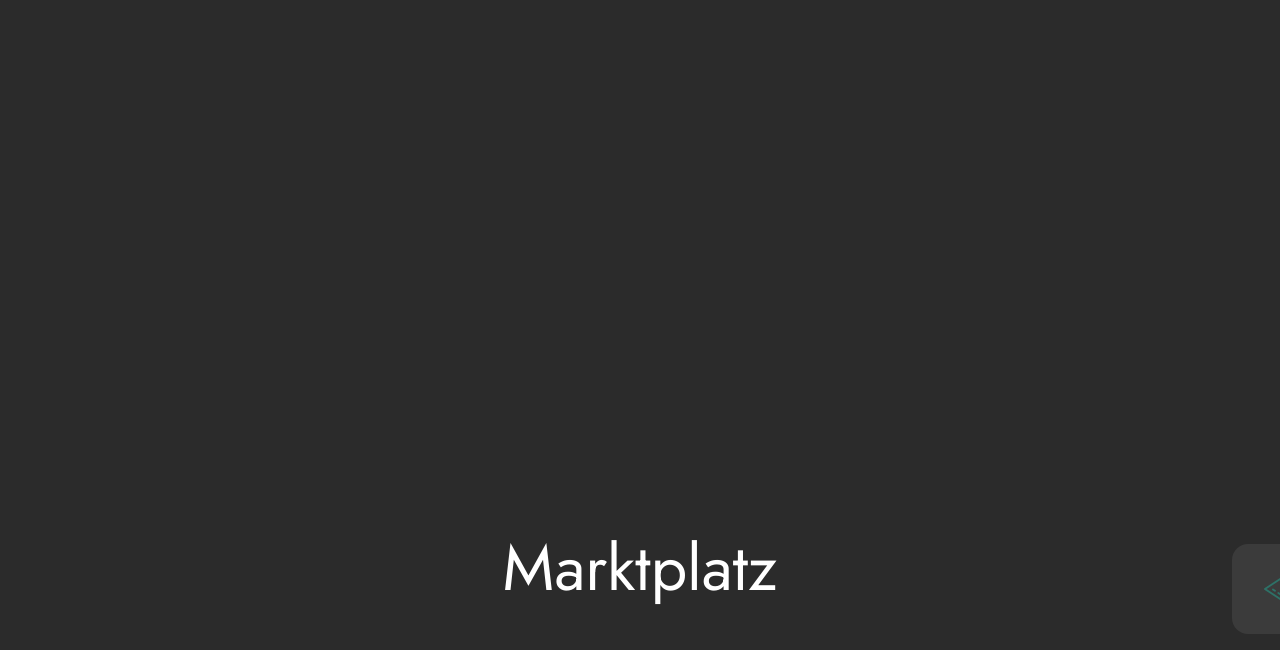
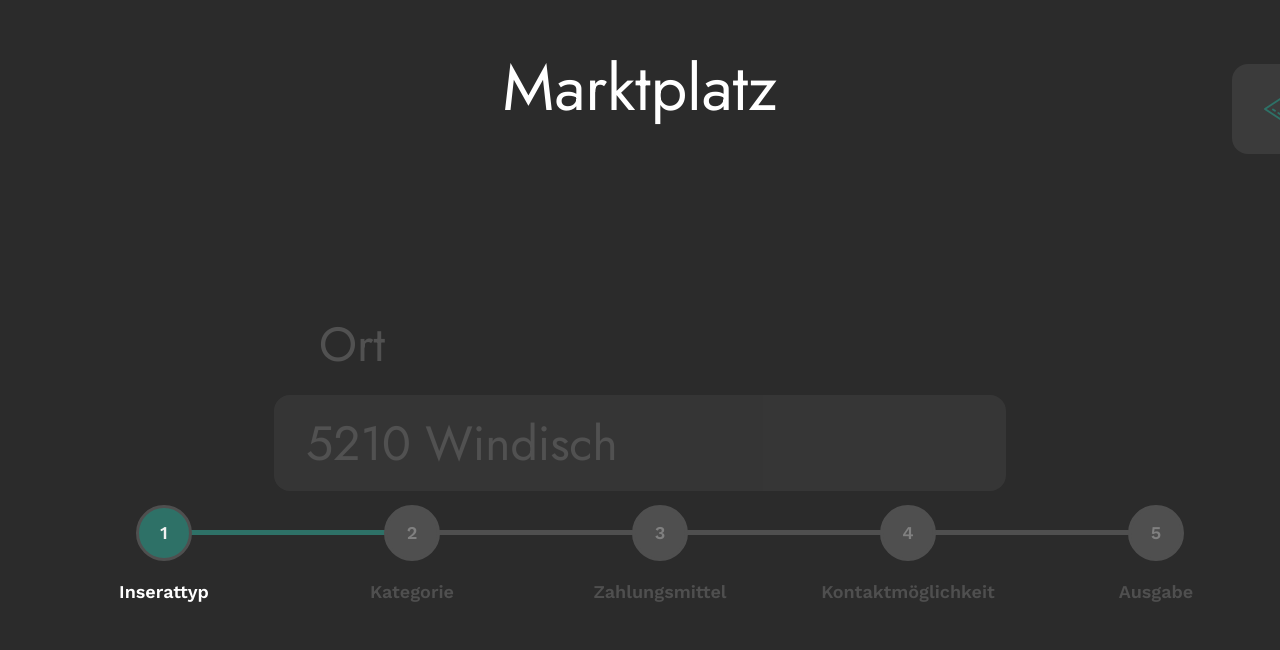
Before and after one commit to LuigiAdinolfi/write-ads-using-chatgpt, a React (Create React App) app: page / in a window 1280 px wide. Shown: the part 150-800 px from the top of the page. Built offline with nearby package versions, Linux system fonts and the light colour scheme.

Commit message:
add Timeline

```diff
--- a/src/App.tsx
+++ b/src/App.tsx
@@ -7,7 +7,7 @@ import {
 import CategoriesComponent from "./pages/CategoriesComponent";
 import {useEffect, useState} from "react";
 import ChooseAdTypeComponent from "./pages/ChooseAdTypeComponent";
-import PriceComponent from "./pages/PriceComponent";
+import PaymentComponent from "./pages/PaymentComponent";
 import ContactComponent from "./pages/ContactComponent";
 import OutputComponent from "./pages/OutputComponent";
 import {initialFullState} from "./State";
@@ -56,7 +56,7 @@ function App() {
             <Routes>
                 <Route path="/" element={<ChooseAdTypeComponent/>}/>
                 <Route path="/categories" element={<CategoriesComponent/>}/>
-                <Route path="/price" element={<PriceComponent/>}/>
+                <Route path="/payment" element={<PaymentComponent/>}/>
                 <Route path="/contact" element={<ContactComponent/>}/>
                 <Route path="/output" element={<OutputComponent/>}/>
             </Routes>
--- a/src/Global.css
+++ b/src/Global.css
@@ -30,7 +30,8 @@ body {
     font-size: var(--font-size-base);
     font-family: var(--font-work-sans);
     color: var(--white);
-    margin-top: 40rem;
+    margin-top: 10rem;
+
 
     /*center content*/
     /*height: 100vh;*/
--- a/src/pages/CategoriesComponent.tsx
+++ b/src/pages/CategoriesComponent.tsx
@@ -2,6 +2,7 @@ import "./CategoriesComponent.css";
 import {useContext} from "react";
 import {StateContext} from "../StateContext";
 import {useNavigate} from "react-router-dom";
+import Timeline from "./Timeline";
 
 export function CategoriesComponent() {
 
@@ -13,7 +14,7 @@ export function CategoriesComponent() {
         navigate('/', {replace: true});
     }
     const goAheadInTheRoute = () => {
-        navigate('/price', {replace: true});
+        navigate('/payment', {replace: true});
     }
 
     return (
@@ -285,6 +286,7 @@ export function CategoriesComponent() {
                     </div>
                 </div>
             </div>
+            <Timeline/>
         </div>
     );
 }
--- a/src/pages/ChooseAdTypeComponent.css
+++ b/src/pages/ChooseAdTypeComponent.css
@@ -9,7 +9,7 @@
     grid-row-gap: 4rem;
     grid-template-areas:
     "offer-button search-button";
-    padding-bottom: 10rem;
+    padding-bottom: 20rem;
 }
 
 .subtitle-home {
--- a/src/pages/ChooseAdTypeComponent.tsx
+++ b/src/pages/ChooseAdTypeComponent.tsx
@@ -2,6 +2,8 @@ import "./ChooseAdTypeComponent.css";
 import {useContext} from "react";
 import {StateContext} from "../StateContext";
 import {useNavigate} from "react-router-dom";
+import Timeline from "./Timeline";
+import "./Timeline.css"
 
 export function ChooseAdTypeComponent() {
 
@@ -60,7 +62,9 @@ export function ChooseAdTypeComponent() {
                     </div>
                 </div>
             </div>
+            <Timeline/>
         </div>
+
     );
 }
 
--- a/src/pages/ContactComponent.tsx
+++ b/src/pages/ContactComponent.tsx
@@ -2,6 +2,7 @@ import React, {useContext} from "react";
 import "./ContactComponent.css";
 import {StateContext} from "../StateContext";
 import {useNavigate} from "react-router-dom";
+import Timeline from "./Timeline";
 
 export function ContactComponent() {
     const [showEmailSettings, setShowEmailSettings] = React.useState(false)
@@ -16,7 +17,7 @@ export function ContactComponent() {
     let navigate = useNavigate();
 
     const goBackInTheRoute = () => {
-        navigate('/price', {replace: true});
+        navigate('/payment', {replace: true});
     }
 
     const stayOnThePage = () => {
@@ -225,6 +226,7 @@ export function ContactComponent() {
                     </div>
                 </div>
             </div>}
+            <Timeline/>
         </div>
     );
 }
--- a/src/pages/OutputComponent.tsx
+++ b/src/pages/OutputComponent.tsx
@@ -2,6 +2,7 @@ import React, {useContext, useEffect, useState} from "react";
 import "./OutputComponent.css";
 import {StateContext} from "../StateContext";
 import {useNavigate} from "react-router-dom";
+import Timeline from "./Timeline";
 
 export function OutputComponent() {
 
@@ -116,6 +117,7 @@ export function OutputComponent() {
                     </div>
                 </div>
             </div>
+            <Timeline/>
         </div>
     );
 }
--- a/src/pages/PriceComponent.css
+++ b/src/pages/PaymentComponent.css
@@ -1,4 +1,4 @@
-.grid-container-price {
+.grid-container-payment {
     position: relative;
     top: 14rem;
     display: grid;
@@ -13,9 +13,9 @@
     padding-bottom: 10rem;
 }
 
-.frame-parent-share {
-    padding-bottom: 30rem;
-}
+/*.frame-parent-share {*/
+/*    padding-bottom: 30rem;*/
+/*}*/
 
 .hours-settings-parent,
 .money-settings-parent {
@@ -79,7 +79,7 @@
     align-items: center;
 }
 
-.grid-container-price-select {
+.grid-container-payment-select {
     position: relative;
     top: 24rem;
     display: grid;
@@ -133,3 +133,62 @@
 .icon-wrapper-reject {
     background-color: var(--color-darkslategray);
 }
+
+
+
+
+
+.empty-settings-parent {
+    opacity: 0;
+    border-radius: var(--br-base);
+    background-color: transparent;
+    width: 38rem;
+    height: 7rem;
+    overflow: hidden;
+    flex-shrink: 0;
+    flex-direction: row;
+    padding-left: 1.8rem;
+    padding-right: 1.8rem;
+    justify-content: space-between;
+    gap: 2.75rem;
+    display: flex;
+    align-items: center;
+}
+
+.empty-icon {
+    opacity: 0;
+    width: 3.75rem;
+    height: 3.75rem;
+    object-fit: cover;
+    position: relative;
+}
+
+.empty-grid-container-payment-select {
+    position: relative;
+    top: 24rem;
+    display: grid;
+    justify-content: center;
+    grid-template-columns: repeat(2, 16rem);
+    grid-template-rows: repeat(1, 14rem);
+    grid-column-gap: 10rem;
+    grid-row-gap: 4rem;
+    grid-template-areas:
+    "icon-reject icon-confirm";
+    padding-bottom: 10rem;
+}
+
+.icon-wrapper-empty {
+    opacity: 0;
+    display: flex;
+    justify-content: center;
+    align-items: center;
+    position: relative;
+    height: 75%;
+    width: 100%;
+    top: 0;
+    right: 0;
+    bottom: 25%;
+    left: 0;
+    border-radius: var(--br-base);
+    overflow: hidden;
+}
--- /dev/null
+++ b/src/pages/Timeline.css
@@ -0,0 +1,75 @@
+.container{
+    width: 100%;
+    margin-top: 36rem;
+    position: absolute;
+    bottom: 0;
+    display: flex;
+    justify-content: center;
+}
+
+.timeline{
+    width: 92rem;
+    counter-reset: test 0;
+    position: relative;
+}
+
+.timeline li{
+    list-style: none;
+    float: left;
+    width: 20%;
+    position: relative;
+    text-align: center;
+    margin-bottom: 2rem;
+    font-size: large;
+}
+
+ul:nth-child(1){
+    color: #4F4F4F;
+}
+
+.timeline li:before{
+    counter-increment: test;
+    content: counter(test);
+    width: 50px;
+    height: 50px;
+    border: 3px solid #4F4F4F;
+    border-radius: 50%;
+    display: block;
+    text-align: center;
+    line-height: 50px;
+    margin: 0 auto 20px auto;
+    background: #4F4F4F;
+    color: gray;
+    transition: all ease-in-out .3s;
+    cursor: pointer;
+}
+
+.timeline li:after{
+    content: "";
+    position: absolute;
+    width: 100%;
+    height: 5px;
+    background-color: #4F4F4F;
+    top: 25px;
+    left: -50%;
+    z-index: -999;
+    transition: all ease-in-out .3s;
+}
+
+.timeline li:first-child:after{
+    content: none;
+}
+
+.timeline li.active-tl{
+    color: var(--white);
+}
+
+.timeline li.active-tl:before{
+    background: var(--color-teal);
+    color: #F1F1F1;
+}
+
+.timeline li.active-tl + li:after{
+    background: var(--color-teal);
+    height: 5px;
+}
--- /dev/null
+++ b/src/pages/Timeline.tsx
@@ -0,0 +1,49 @@
+import {useLocation} from "react-router-dom";
+
+export function Timeline() {
+
+    const {pathname} = useLocation();
+    return (
+        <div className="container">
+            <ul className="timeline">
+                {pathname === "/" && <>
+                    <li className="active-tl">Inserattyp</li>
+                    <li>Kategorie</li>
+                    <li>Zahlungsmittel</li>
+                    <li>Kontaktmöglichkeit</li>
+                    <li>Ausgabe</li>
+                </>}
+                {pathname === "/categories" && <>
+                    <li className="active-tl">Inserattyp</li>
+                    <li className="active-tl">Kategorie</li>
+                    <li>Zahlungsmittel</li>
+                    <li>Kontaktmöglichkeit</li>
+                    <li>Ausgabe</li>
+                </>}
+                {pathname === "/payment" && <>
+                    <li className="active-tl">Inserattyp</li>
+                    <li className="active-tl">Kategorie</li>
+                    <li className="active-tl">Zahlungsmittel</li>
+                    <li>Kontaktmöglichkeit</li>
+                    <li>Ausgabe</li>
+                </>}
+                {pathname === "/contact" && <>
+                    <li className="active-tl">Inserattyp</li>
+                    <li className="active-tl">Kategorie</li>
+                    <li className="active-tl">Zahlungsmittel</li>
+                    <li className="active-tl">Kontaktmöglichkeit</li>
+                    <li>Ausgabe</li>
+                </>}
+                {pathname === "/output" && <>
+                    <li className="active-tl">Inserattyp</li>
+                    <li className="active-tl">Kategorie</li>
+                    <li className="active-tl">Zahlungsmittel</li>
+                    <li className="active-tl">Kontaktmöglichkeit</li>
+                    <li className="active-tl">Ausgabe</li>
+                </>}
+            </ul>
+        </div>
+    )
+}
+
+export default Timeline
```
Also changed, not shown: src/pages/PaymentComponent.tsx (renamed from src/pages/PriceComponent.tsx, +72 -7 lines).
